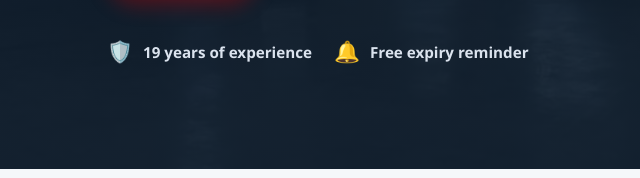
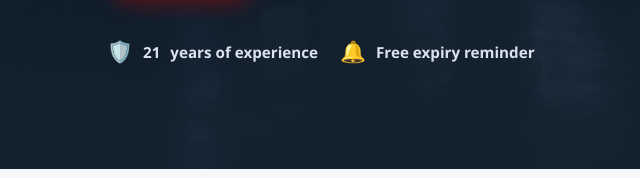
Before and after one commit to pa-cos-solutions/marcodp-site, a plain HTML site: page en/index.html in a window 1280 px wide. Shown: the part 516-694 px from the top of the page, 193-833 px from the left. Drawn offline with Linux system fonts and the light colour scheme.

Commit message:
Compute years of experience dynamically from opening date (25 May 2005)
Co-Authored-By: Claude Opus 4.8 <noreply@anthropic.com>

```diff
--- a/assets/script.js
+++ b/assets/script.js
@@ -35,6 +35,20 @@ document.addEventListener('DOMContentLoaded', function () {
       ? (isEn ? '● Open now' : '● Deschis acum')
       : (isEn ? '● Closed now' : '● Închis acum');
     badge.style.color = open ? '#2a9d8f' : '#e63946';
+  }
+
+  // Years of experience, counted from the opening date (25 May 2005).
+  // Keeps the "X ani/years of experience" badge correct without manual edits.
+  var expEls = document.querySelectorAll('[data-exp-years]');
+  if (expEls.length) {
+    var start = new Date(2005, 4, 25); // month is 0-indexed: 4 = May
+    var now2 = new Date();
+    var years = now2.getFullYear() - start.getFullYear();
+    if (now2.getMonth() < start.getMonth() ||
+        (now2.getMonth() === start.getMonth() && now2.getDate() < start.getDate())) {
+      years--;
+    }
+    expEls.forEach(function (el) { el.textContent = years; });
   }
 
   // Pre-select the service in the booking form from a ?svc= URL param,
--- a/en/index.html
+++ b/en/index.html
@@ -70,7 +70,7 @@
         <a class="btn btn--ghost" href="tel:+40744773698">📞 Call: 0744 773 698</a>
       </div>
       <div class="hero-badges">
-        <span class="hero-badge"><span class="ico">🛡️</span> 19 years of experience</span>
+        <span class="hero-badge"><span class="ico">🛡️</span> <span data-exp-years>19</span> years of experience</span>
         <span class="hero-badge"><span class="ico">🔔</span> Free expiry reminder</span>
       </div>
     </div>
```
Also changed, not shown: index.html (+1 -1 lines).
